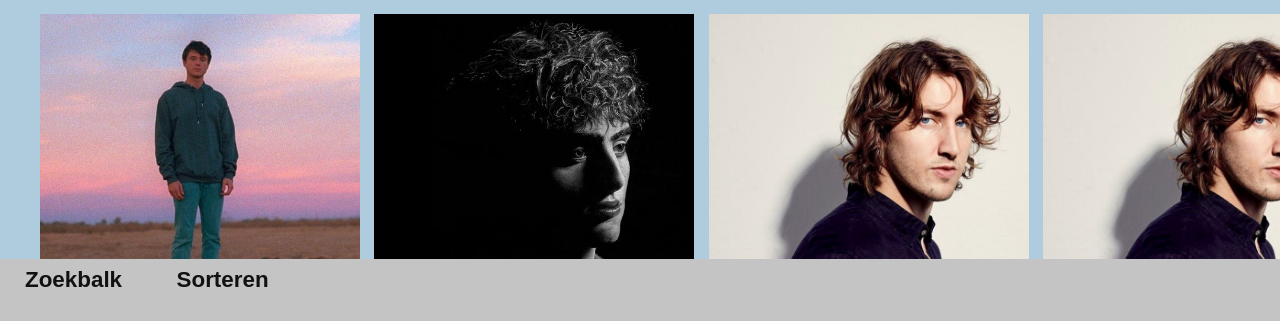
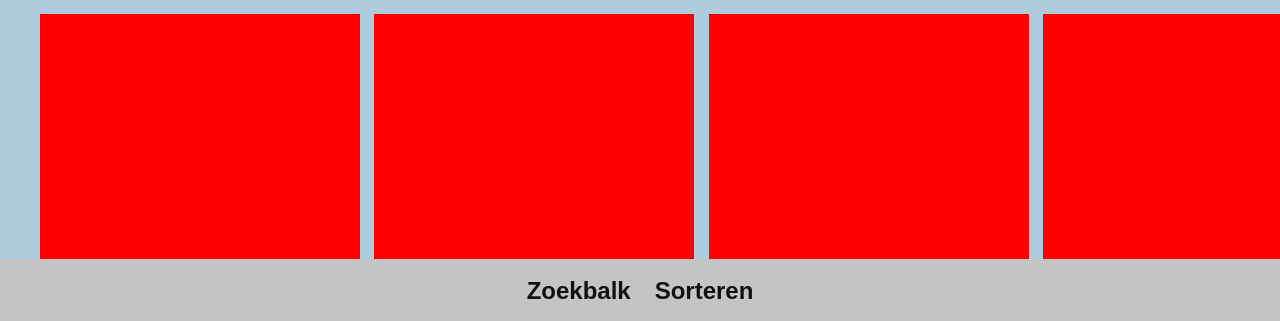
Before and after one commit to Gkwako/FvD, a plain HTML site: page opdracht2/index.html in a window 1280 px wide. Shown: the part 477-798 px from the top of the page. Drawn offline with Linux system fonts and the light colour scheme.

Commit message:
change 23

```diff
--- a/opdracht2/index.html
+++ b/opdracht2/index.html
@@ -67,12 +67,15 @@
 					<audio src="muziek/Faffi - Officer Don't Let Go.mp3"></audio>
 				</li>
 			</ol>
+			<!-- https://musicdownload.zone/en25/download?type=mp3&url=2+step+ed+sheeran -->
 		</section>
 	</main>
 
 	<nav>
-		<li><a href=""></a>Zoekbalk</li>
-		<li><a href=""></a>Sorteren</li>
+		<ul>
+			<li><a href="">Zoekbalk</a></li>
+			<li><a href="">Sorteren</a></li>
+		</ul>
 	</nav>
 
 	<script src="scripts/script.js"></script>
--- a/opdracht2/styles/style.css
+++ b/opdracht2/styles/style.css
@@ -3,19 +3,10 @@
    License: none (public domain)
 */
 
-html, body, div, span, applet, object, iframe,
-h1, h2, h3, h4, h5, h6, p, blockquote, pre,
-a, abbr, acronym, address, big, cite, code,
-del, dfn, em, img, ins, kbd, q, s, samp,
-small, strike, strong, sub, sup, tt, var,
-b, u, i, center,
-dl, dt, dd, ol, ul, li,
-fieldset, form, label, legend,
-table, caption, tbody, tfoot, thead, tr, th, td,
-article, aside, canvas, details, embed,
-figure, figcaption, footer, header, hgroup,
-menu, nav, output, ruby, section, summary,
-time, mark, audio, video {
+html, body, div, span, applet, object, iframe, h1, h2, h3, h4, h5, h6, p, blockquote, pre, a, abbr, acronym, address, big, cite, code, del, dfn, em, img, ins, kbd, q, s, samp, small, strike, strong, sub, sup, tt, var,
+b, u, i, center, dl, dt, dd, ol, ul, li, fieldset, form, label, legend, table, caption, tbody, tfoot, thead, tr, th, td, article, aside, canvas, details, embed,
+figure, figcaption, footer, header, hgroup, menu, nav, output, ruby, section, summary, time, mark, audio, video
+{
 	margin: 0;
 	padding: 0;
 	border: 0;
@@ -24,25 +15,19 @@ time, mark, audio, video {
 	vertical-align: baseline;
 }
 /* HTML5 display-role reset for older browsers */
-article, aside, details, figcaption, figure,
-footer, header, hgroup, menu, nav, section {
+article, aside, details, figcaption, figure, footer, header, hgroup, menu, nav, section
+{
 	display: block;
-}
-body {
+} body {
 	line-height: 1;
-}
-ol, ul {
+}ol, ul {
 	list-style: none;
-}
-blockquote, q {
+}blockquote, q {
 	quotes: none;
-}
-blockquote:before, blockquote:after,
-q:before, q:after {
+}blockquote:before, blockquote:after,q:before, q:after {
 	content: '';
 	content: none;
-}
-table {
+}table {
 	border-collapse: collapse;
 	border-spacing: 0;
 }
@@ -68,6 +53,7 @@ table {
 	--color-black:#111;
 	--color-blue:#AECCDD;
 	--color-gray:#C4C4C4;
+	--color-pink: palevioletred;
 
 	/* fontfamily */
 	--h1-fontfamily: flegrei, sans-serif;
@@ -131,7 +117,7 @@ main section h2 {
 	font-family: var(--h2-fontfamily);
 	font-weight: bold;
 	font-size: 8vmin;
-	color: palevioletred;
+	color: var(--color-pink);
 
 	margin-left: 1em;
 
@@ -163,6 +149,8 @@ main section > ol {
 		min-width: 40vmin;
 		width: 40vmin;
 		height: 40vmin;
+
+		position: relative;
 	}
 
 	/* ruimte tussen images */
@@ -178,8 +166,21 @@ main section > ol {
 			object-fit: cover;
 		}
 
-/* ---------------------3e span---------------------*/
 
+/* ---------------------playbutton---------------------*/
+
+ol li::before, ol li::after{
+	content: '';
+	position: absolute;
+	top: 0;
+	bottom: 0;
+	right: 0;
+	left: 0;
+	height: 100%;
+	width: 100%;
+	background: red;
+
+}
 
 
 
@@ -192,7 +193,6 @@ span:nth-of-type(4){
 
 
 /* ---------------------footer (navigatiebalk)---------------------*/
-
 nav{
 	position: fixed;
 
@@ -200,18 +200,42 @@ nav{
 	left: 0;
 	right: 0;
 
+	padding: 0 2.5em;
+
 	height: 4em;
+
 	background-color: var(--color-gray);
 	font-family: var(--h1-fontfamily);
 
 	font-weight: bold;
 	color: var(--color-black);
 }
+	/* tekst plaatsing */
+	nav ul {
+		display: flex;
+		flex-direction: row;
+		align-items: center;
+		justify-content: center;
 
-nav li{
-    list-style: none;
-	display: inline-block;
-	text-align: center;
-    padding: 10px 25px;
-    font-size: 1.4em;
-}
+		height: 100%;
+	}
+
+	nav ul li{
+		font-size: 1.5em;
+	}
+
+	nav ul li + li {
+		margin-left: 1em;
+	}
+
+
+	nav ul li a {
+		color: var(--color-black);
+		text-decoration: none;
+	}
+
+	/* hover nav-bar */
+	nav ul li a:hover {
+		color: var(--color-pink);
+		transition: .3s;
+	}
```
Lines whose indentation alone changed are shown as unchanged.
